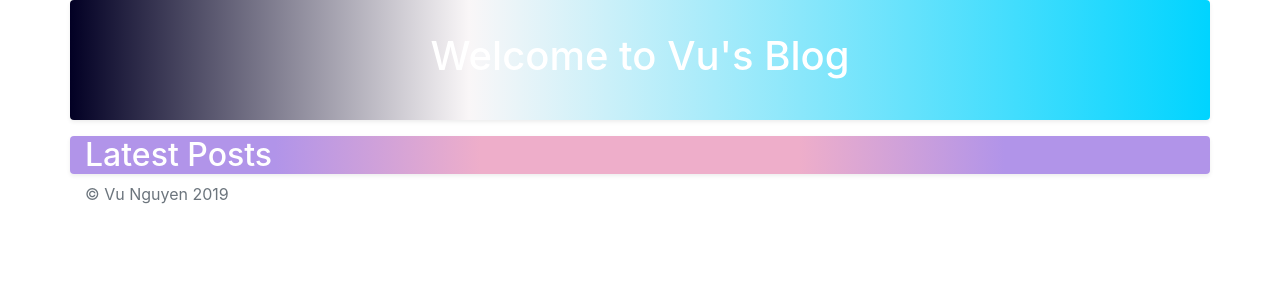
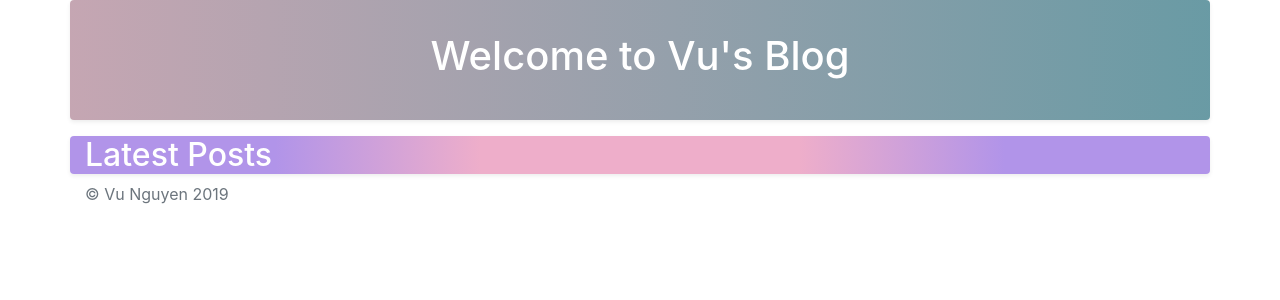
Before and after one commit to VuNLT/portfolio-project, a Django app: page /blog/ in a window 1280 px wide. Shown: the part 56-356 px from the top of the page. Run offline with Django 3.2, Linux system fonts and the light colour scheme; data that the repository does not hold is empty; some libraries are stand-ins or nearby versions.

Commit message:
make it prettier v5

```diff
--- a/portfolio/static/css-extra/my-style.css
+++ b/portfolio/static/css-extra/my-style.css
@@ -1,7 +1,7 @@
 /* background gradient*/
 .bg-gradient-primary {
 	background: rgb(2,0,36);
-	background: linear-gradient(90deg, rgba(2,0,36,1) 0%, rgba(96,11,45,0.03545168067226889) 35%, rgba(0,212,255,1) 100%);
+	background: linear-gradient(90deg, rgba(2,0,36,1) 0%, rgba(96,11,45,0.36318277310924374) 0%, rgba(103,153,163,0.9850315126050421) 100%);
 }
 
 .bg-gradient-secondary {
```
